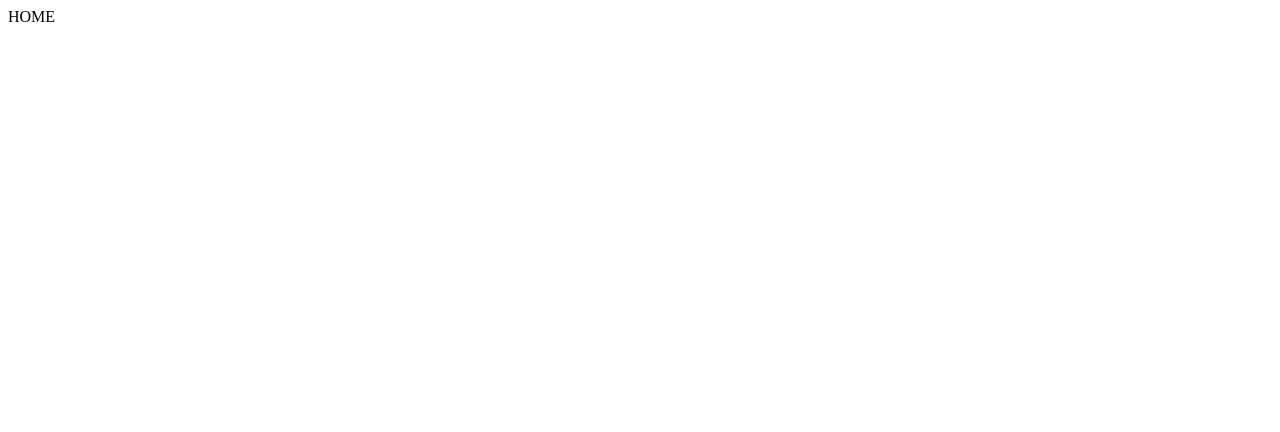
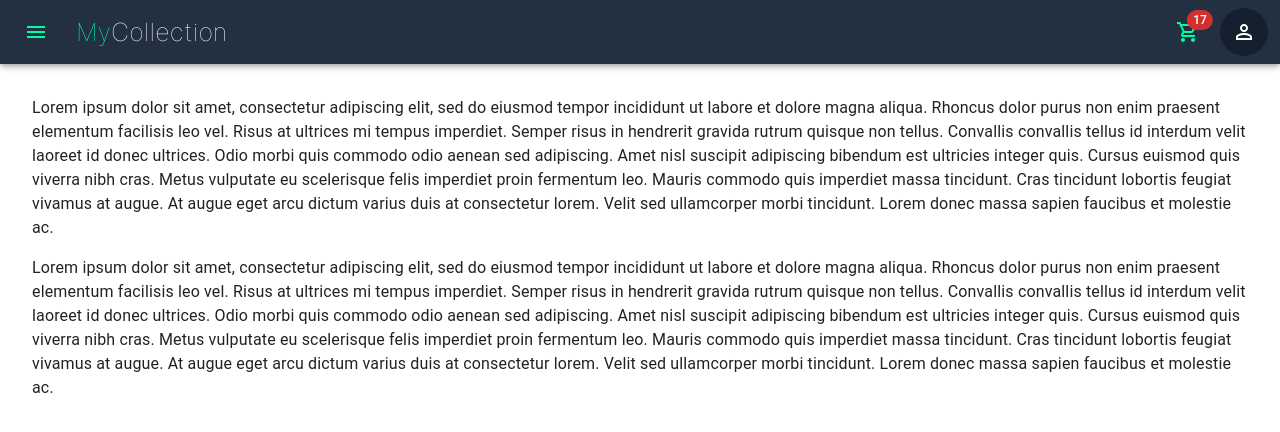
Before and after one commit to Felippe017/template_my_colletion, a React (Vite) app: page / in a window 1280 px wide. Shown: the top 432 px of the page. Built offline with nearby package versions, Linux system fonts and the light colour scheme.

Commit message:
feat/cria-tela-home: Cria página home

```diff
--- a/src/pages/HomePage/HomePage.tsx
+++ b/src/pages/HomePage/HomePage.tsx
@@ -1,9 +1,40 @@
 import React from 'react'
+import Typography from '@mui/material/Typography';
+import { HeaderComponent } from '@app/components/HeaderComponent/HeaderComponent'
 
 export const Home: React.FC = () => {
     return (
         <>
-            HOME
+            <HeaderComponent>
+                <Typography paragraph>
+                    Lorem ipsum dolor sit amet, consectetur adipiscing elit, sed do eiusmod
+                    tempor incididunt ut labore et dolore magna aliqua. Rhoncus dolor purus non
+                    enim praesent elementum facilisis leo vel. Risus at ultrices mi tempus
+                    imperdiet. Semper risus in hendrerit gravida rutrum quisque non tellus.
+                    Convallis convallis tellus id interdum velit laoreet id donec ultrices.
+                    Odio morbi quis commodo odio aenean sed adipiscing. Amet nisl suscipit
+                    adipiscing bibendum est ultricies integer quis. Cursus euismod quis viverra
+                    nibh cras. Metus vulputate eu scelerisque felis imperdiet proin fermentum
+                    leo. Mauris commodo quis imperdiet massa tincidunt. Cras tincidunt lobortis
+                    feugiat vivamus at augue. At augue eget arcu dictum varius duis at
+                    consectetur lorem. Velit sed ullamcorper morbi tincidunt. Lorem donec massa
+                    sapien faucibus et molestie ac.
+                </Typography>
+                <Typography paragraph>
+                    Lorem ipsum dolor sit amet, consectetur adipiscing elit, sed do eiusmod
+                    tempor incididunt ut labore et dolore magna aliqua. Rhoncus dolor purus non
+                    enim praesent elementum facilisis leo vel. Risus at ultrices mi tempus
+                    imperdiet. Semper risus in hendrerit gravida rutrum quisque non tellus.
+                    Convallis convallis tellus id interdum velit laoreet id donec ultrices.
+                    Odio morbi quis commodo odio aenean sed adipiscing. Amet nisl suscipit
+                    adipiscing bibendum est ultricies integer quis. Cursus euismod quis viverra
+                    nibh cras. Metus vulputate eu scelerisque felis imperdiet proin fermentum
+                    leo. Mauris commodo quis imperdiet massa tincidunt. Cras tincidunt lobortis
+                    feugiat vivamus at augue. At augue eget arcu dictum varius duis at
+                    consectetur lorem. Velit sed ullamcorper morbi tincidunt. Lorem donec massa
+                    sapien faucibus et molestie ac.
+                </Typography>
+            </HeaderComponent>
         </>
     )
 }
```
Also changed, not shown: vite.config.ts.timestamp-1694302332674-0ba718513ed17.mjs (added, +26 -0 lines).
